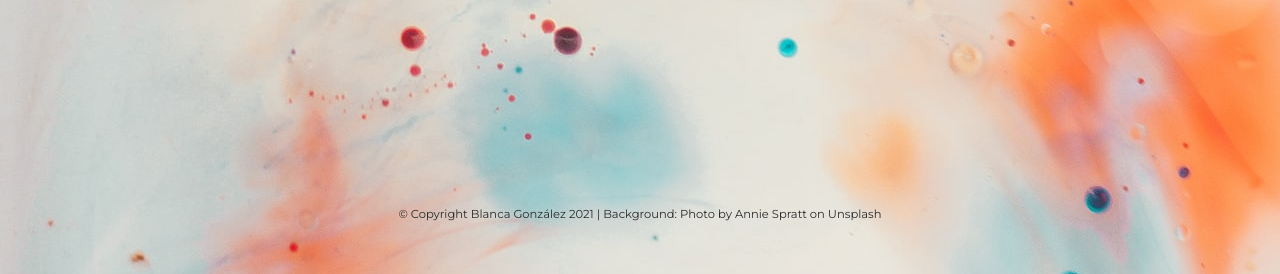
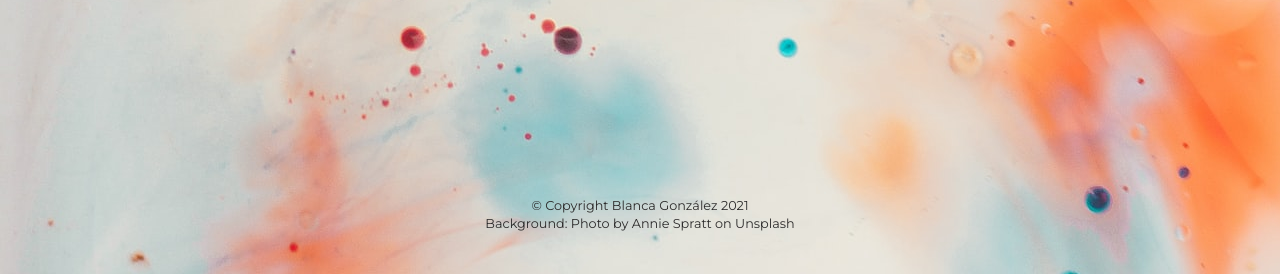
Before and after one commit to blan-kiss/Portfolio, a PHP site: page / in a window 1280 px wide. Shown: the part 526-800 px from the top of the page. Run offline with PHP 8.4, Linux system fonts and the light colour scheme.

Commit message:
feature: adjusted hamburguer menu for mobile devices

```diff
--- a/css/home.css
+++ b/css/home.css
@@ -77,7 +77,7 @@
     img {
         width: 40%;
         /* border: 1px solid orangered; */
-        margin-left: 2px;
+        margin-left: 0;
         margin-right: -7px;
         background-color: transparent;
     }
@@ -107,7 +107,8 @@
 
     .navbar-light .navbar-toggler {
         border: 5px solid #1b123c;
-        margin-right: 7px;
+        margin-right: 10px;
+        /* ajuste del menu hamburguesa 23/junio */
     }
 
 
--- a/css/style.css
+++ b/css/style.css
@@ -3,8 +3,6 @@
     margin: 0;
     padding: 0;
 }
-
-
 
 body {
     background-image: url(../imgs/watercolor_spots.jpg);
@@ -12,7 +10,6 @@ body {
     background: cover;
     margin: 0;
     padding: 0;
-
 }
 
 #main-container {
@@ -41,10 +38,12 @@ body {
     width: 100%;
     padding: 30px;
     margin: 0px;
+    display: flex;
+    justify-content: center;
 }
 
 img {
-    width: 100%;
+    width: 80%;
     /* height: 100%; */
     /* border: 2px solid green; */
 }
@@ -53,25 +52,25 @@ footer {
     display: inline-block;
     position: absolute;
     bottom: 0;
-    /* line-height: 50px; */
+    /* line-height: 80px; */
     text-align: center;
     min-width: 100%;
-    /* background-color: #4c538493; */
-    color: rgb(107, 105, 105);
-    font-size: 0.7em;
+    /* border: 2px solid blue; */
+    color: rgb(44, 43, 43);
+    font-size: 0.6em;
     font-family: 'Montserrat', sans-serif;
-    /* border: 2px solid black; */
-    margin-bottom: 10px;
+    margin-bottom: 40px;
 }
 
-small {
+p {
+    padding: 2px;
+}
+
+/* small {
     font-family: 'Montserrat', sans-serif;
     font-size: 0.6em;
     padding-bottom: 5px;
-
-}
-
-
+} */
 
 #div-btn {
     display: flex;
@@ -84,41 +83,35 @@ small {
     font-weight: bold;
     font-size: .8em;
     border-radius: 5px;
-    margin-top: 70px;
+    margin-top: 60px;
     /* border: 2px solid rebeccapurple; */
 }
-
 
 #btn-enter {
     text-decoration: none;
     background-color: #bb9eb2;
-    padding-top: 15px;
-    padding-bottom: 15px;
-    padding-left: 30px;
-    padding-right: 30px;
+    padding-top: 18px;
+    padding-bottom: 18px;
+    padding-left: 34px;
+    padding-right: 34px;
     border-radius: 6px;
     box-shadow: gray 5px 5px 8px;
-
 }
 
 #btn-enter:hover {
-    background-color:#1b123c;
+    background-color: #1b123c;
     color: white;
 }
-
-
 
 /* For tablets: SURFACE DUO  -----------------------------*/
 
 @media only screen and (min-width: 500px) {
-
     #main-container {
         /* border: 3px solid purple; */
         display: flex;
         flex-wrap: wrap;
         justify-content: center;
     }
-
     #container-logo {
         /* border: 3px solid orangered; */
         display: flex;
@@ -131,58 +124,38 @@ small {
     #Blogo {
         /* border: 2px solid yellow; */
         width: 100%;
-
-
     }
-
     img {
         width: 100%;
         /* height: 85%; */
         /* border: 2px solid green; */
     }
-
-
-
     /* Btn - enter */
     #btn-enter {
         font-size: 0.8em;
         box-shadow: gray 10px 10px 8px;
     }
-
-
     #div-btn {
         /* border: 3px solid green; */
         width: 100%;
-        font-size: 1.2em ;
+        font-size: 1.2em;
     }
-
     footer {
         color: rgb(44, 43, 43);
-        font-size: 0.8em;
-
+        font-size: 0.6em;
         /* border: 2px solid black; */
     }
-
-
-
 }
-
-
-
-
 
 /* TABLET IPAD ------------------------------------------------------*/
 
 @media only screen and (min-width: 750px) {
-
     #main-container {
         /* border: 3px solid blue; */
         display: flex;
         flex-wrap: wrap;
         justify-content: center;
     }
-
-
     #container-logo {
         display: flex;
         flex-wrap: wrap;
@@ -190,8 +163,6 @@ small {
         width: 70%;
         /* border: 2px solid black; */
     }
-
-
     #Blogo {
         display: flex;
         flex-wrap: wrap;
@@ -199,66 +170,51 @@ small {
         /* border: 2px solid yellow; */
         width: 100%;
     }
-
-
     img {
-        width: 100%;
+        width: 90%;
         /* border: 2px solid yellow; */
-
     }
-
-
-
     /* Btn - enter */
     #btn-enter {
-
         box-shadow: gray 10px 10px 8px;
         border-radius: 10px;
         font-size: 1em;
-
     }
-
-
     #div-btn {
         /* border: 3px solid tomato; */
         display: flex;
         flex-wrap: wrap;
         justify-content: center;
         width: 100%;
-
-
+    }
+    footer {
+        display: inline-block;
+        position: absolute;
+        bottom: 0;
+        /* line-height: 80px; */
+        text-align: center;
+        min-width: 100%;
+        /* border: 2px solid blue; */
+        color: rgb(44, 43, 43);
+        font-size: 0.6em;
+        font-family: 'Montserrat', sans-serif;
+        margin-bottom: 40px;
     }
 
-
-
-    footer {
-        display: block;
-        position: absolute;
-        bottom: 0;
-        line-height: 90px;
-        text-align: center;
-        min-width: 100%;
-        color: rgb(44, 43, 43);
-        font-size: 1em;
-
+    p {
+        padding: 2px;
     }
-
-
-
 }
-
 
 /* TABLET IPAD-PRO --------------------------------------------------*/
 
 @media only screen and (min-width:992px) {
-
     #main-container {
         /* border: 3px solid darkred; */
         display: flex;
         flex-wrap: wrap;
         justify-content: center;
     }
-
     #container-logo {
         /* border:3px solid rebeccapurple; */
         display: flex;
@@ -266,19 +222,15 @@ small {
         justify-content: center;
         width: 70%;
     }
-
     #Blogo {
         /* border: 3px solid gold; */
         display: flex;
         flex-wrap: wrap;
         justify-content: center;
-
     }
-
     #logo {
         width: 100%;
     }
-
     #div-btn {
         /* border: 3px solid hotpink; */
         display: flex;
@@ -286,9 +238,7 @@ small {
         justify-content: center;
         width: 100%;
         margin-top: 10%;
-
     }
-
     #btn-enter {
         padding-left: 55px;
         padding-right: 55px;
@@ -296,34 +246,34 @@ small {
         padding-bottom: 25px;
         font-size: 1.3em;
     }
-
-
-    footer{
-
-        display: block;
+    footer {
+        display: inline-block;
         position: absolute;
         bottom: 0;
-        line-height: 120px;
+        /* line-height: 80px; */
         text-align: center;
         min-width: 100%;
+        /* border: 2px solid blue; */
         color: rgb(44, 43, 43);
-        font-size: 1.2em;
+        font-size: 1em;
+        font-family: 'Montserrat', sans-serif;
+        margin-bottom: 50px;
+    }
+
+    p {
+        padding: 2px;
     }
 }
-
-
 
 /* DESKTOP -------------------------------------------*/
 
 @media only screen and (min-width: 1280px) {
-
     #main-container {
         /* border: 3px solid mediumorchid; */
         display: flex;
         flex-wrap: wrap;
         justify-content: center;
     }
-
     #container-logo {
         /* border:3px solid navy; */
         display: flex;
@@ -332,16 +282,13 @@ small {
         width: 30%;
         margin-top: 2%;
     }
-
     #Blogo {
-       /* border:3px solid olive; */
-       display: flex;
-       flex-wrap: wrap;
-       justify-content: center;
-       width: 100%;
+        /* border:3px solid olive; */
+        display: flex;
+        flex-wrap: wrap;
+        justify-content: center;
+        width: 100%;
     }
-
-
     #div-btn {
         /* border: 3px solid cornflowerblue; */
         display: flex;
@@ -349,29 +296,28 @@ small {
         justify-content: center;
         width: 100%;
         margin-top: 2%;
-
     }
-
     #btn-enter {
         padding-top: 20px;
         padding-bottom: 20px;
         padding-right: 40px;
         padding-left: 40px;
     }
-
-
-    footer{
-
-        display: flex;
-        justify-content: center;
+    footer {
+        display: inline-block;
         position: absolute;
         bottom: 0;
-        line-height: 90px;
+        /* line-height: 80px; */
         text-align: center;
         min-width: 100%;
+        /* border: 2px solid blue; */
         color: rgb(44, 43, 43);
-        font-size: 0.9em;
-        /* border: 3px solid darkred; */
+        font-size: 0.8em;
+        font-family: 'Montserrat', sans-serif;
+        margin-bottom: 40px;
     }
 
+    p {
+        padding: 2px;
+    }
 }
--- a/home.html
+++ b/home.html
@@ -112,7 +112,7 @@
 
 
         <a href="#" class="flex-item box-6">
-            <h4>3D</h4>
+            <h4>UX Desingn</h4>
         </a>
 
 
--- a/index.html
+++ b/index.html
@@ -51,8 +51,8 @@
     </div>
 
     <footer>
-        <small> &copy; Copyright Blanca González 2021  |  Background: Photo by Annie Spratt on Unsplash</small>
-        <!-- <small> Background: Photo by Annie Spratt on Unsplash </small> <br> -->
+        <p> &copy; Copyright Blanca González 2021 </p>
+        <p> Background: Photo by Annie Spratt on Unsplash </p>
 
     </footer>
 
```
Also changed, not shown: 1 other file.
